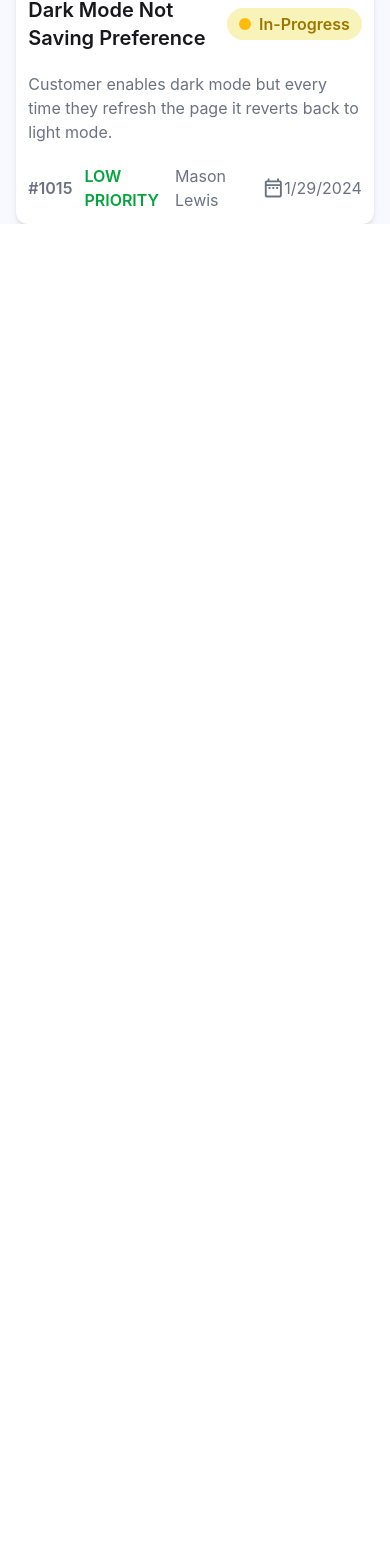
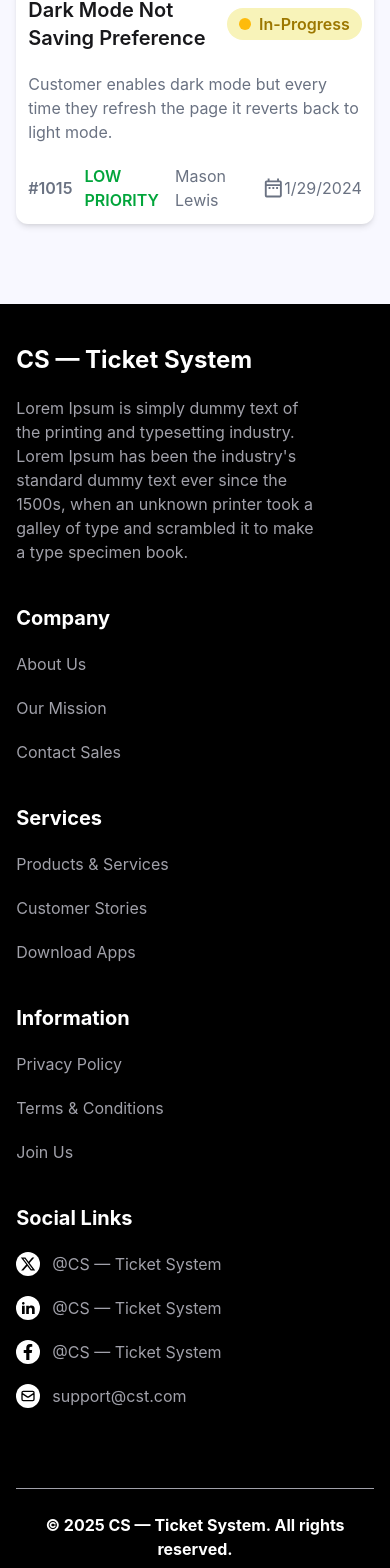
Before and after one commit to MDFAHAD721/Customer-Support, a React (Vite) app: page / in a window 390 px wide. Shown: the part 4548-6116 px from the top of the page. Before the commit the page ends 4772 px from the top, so only its background shows below. Built offline with nearby package versions, Linux system fonts and the light colour scheme.

Commit message:
completed full website with responsiveness

```diff
--- a/src/App.jsx
+++ b/src/App.jsx
@@ -1,10 +1,11 @@
 import { useState } from "react";
-import { ToastContainer, toast } from 'react-toastify';
+import { ToastContainer, toast } from "react-toastify";
 import "./App.css";
 import Navbar from "./Navbar/Navbar";
 import Hero from "./Hero/Hero";
 import CustomerProblem from "./customersProblems/CustomerProblem";
 import TaskStatus from "./Task-Status/TaskStatus";
+import Footer from "./Footer/Footer";
 
 const ticket = async () => {
   const res = await fetch("/customersData.json");
@@ -19,7 +20,7 @@ function App() {
   const [clickedCard, setClickedCard] = useState([]);
   const [selectedTicket, setSelectedTicket] = useState([]);
   const [resolvedTicket, setResolvedTicket] = useState([]);
-  const[removedTicket, setRemovedTicket] = useState([]);
+  const [removedTicket, setRemovedTicket] = useState([]);
   return (
     <>
       <Navbar></Navbar>
@@ -52,7 +53,7 @@ function App() {
           ></TaskStatus>
         </div>
       </div>
-
+      <Footer></Footer>
       <ToastContainer></ToastContainer>
     </>
   );
--- /dev/null
+++ b/src/Footer/Footer.jsx
@@ -0,0 +1,73 @@
+import { FaXTwitter } from "react-icons/fa6";
+import { RiLinkedinFill } from "react-icons/ri";
+import { FaFacebookF } from "react-icons/fa";
+import { HiOutlineMail } from "react-icons/hi";
+
+const Footer = () => {
+  return (
+    <div className="bg-black mt-20">
+      <div className="w-11/12 mx-auto flex flex-col lg:flex-row justify-between  text-white py-10">
+        <div className="flex flex-col gap-5 mb-10 lg:mb-0">
+          <h1 className="font-bold text-2xl">CS — Ticket System</h1>
+          <p className=" max-w-75 text-[#A1A1AA]">
+            Lorem Ipsum is simply dummy text of the printing and typesetting
+            industry. Lorem Ipsum has been the industry's standard dummy text
+            ever since the 1500s, when an unknown printer took a galley of type
+            and scrambled it to make a type specimen book.
+          </p>
+        </div>
+        <div className="flex flex-col gap-5 mb-10 lg:mb-0">
+          <p className="font-bold text-xl">Company</p>
+          <p className="text-[#A1A1AA]">About Us</p>
+          <p className="text-[#A1A1AA]">Our Mission</p>
+          <p className="text-[#A1A1AA]">Contact Sales</p>
+        </div>
+
+        <div className="flex flex-col gap-5 mb-10 lg:mb-0">
+          <p className="font-bold text-xl">Services</p>
+          <p className="text-[#A1A1AA]">Products & Services</p>
+          <p className="text-[#A1A1AA]">Customer Stories</p>
+          <p className="text-[#A1A1AA]">Download Apps</p>
+        </div>
+        <div className="flex flex-col gap-5 mb-10 lg:mb-0">
+          <p className="font-bold text-xl">Information</p>
+          <p className="text-[#A1A1AA]">Privacy Policy</p>
+          <p className="text-[#A1A1AA]">Terms & Conditions</p>
+          <p className="text-[#A1A1AA]">Join Us</p>
+        </div>
+        <div className="flex flex-col gap-5 mb-10 lg:mb-0">
+          <p className="font-bold text-xl">Social Links</p>
+          <div className="flex items-center gap-3">
+            <div className="bg-white text-black p-1 rounded-2xl">
+              <FaXTwitter />
+            </div>
+            <p className="text-[#A1A1AA]">@CS — Ticket System</p>
+          </div>
+          <div className="flex items-center gap-3">
+            <div className="bg-white text-black p-1 rounded-2xl">
+              <RiLinkedinFill />
+            </div>
+            <p className="text-[#A1A1AA]">@CS — Ticket System</p>
+          </div>
+          <div className="flex items-center gap-3">
+            <div className="bg-white text-black p-1 rounded-2xl">
+              <FaFacebookF />
+            </div>
+            <p className="text-[#A1A1AA]">@CS — Ticket System</p>
+          </div>
+          <div className="flex items-center gap-3">
+            <div className="bg-white text-black p-1 rounded-2xl">
+              <HiOutlineMail />
+            </div>
+            <p className="text-[#A1A1AA]">support@cst.com</p>
+          </div>
+        </div>
+      </div>
+      <p className="text-white font-bold  text-center py-6 border-t border-[#A1A1AA] w-11/12 mx-auto">
+        &copy; 2025 CS — Ticket System. All rights reserved.
+      </p>
+    </div>
+  );
+};
+
+export default Footer;
--- a/src/customersProblems/CustomerProblem.jsx
+++ b/src/customersProblems/CustomerProblem.jsx
@@ -25,7 +25,7 @@ const CustomerProblem = ({
     <div>
       <h1 className="text-2xl font-bold mb-4">Customer Tickets</h1>
 
-      <div className="grid grid-cols-1 md:grid-cols-2 gap-5">
+      <div className="grid grid-cols-1 lg:grid-cols-2 gap-5">
         {ticketsData.filter((customer) => !removedTicket.includes(customer.id)).map((customer) => (
           <div key={customer.id}>
             <div
```
